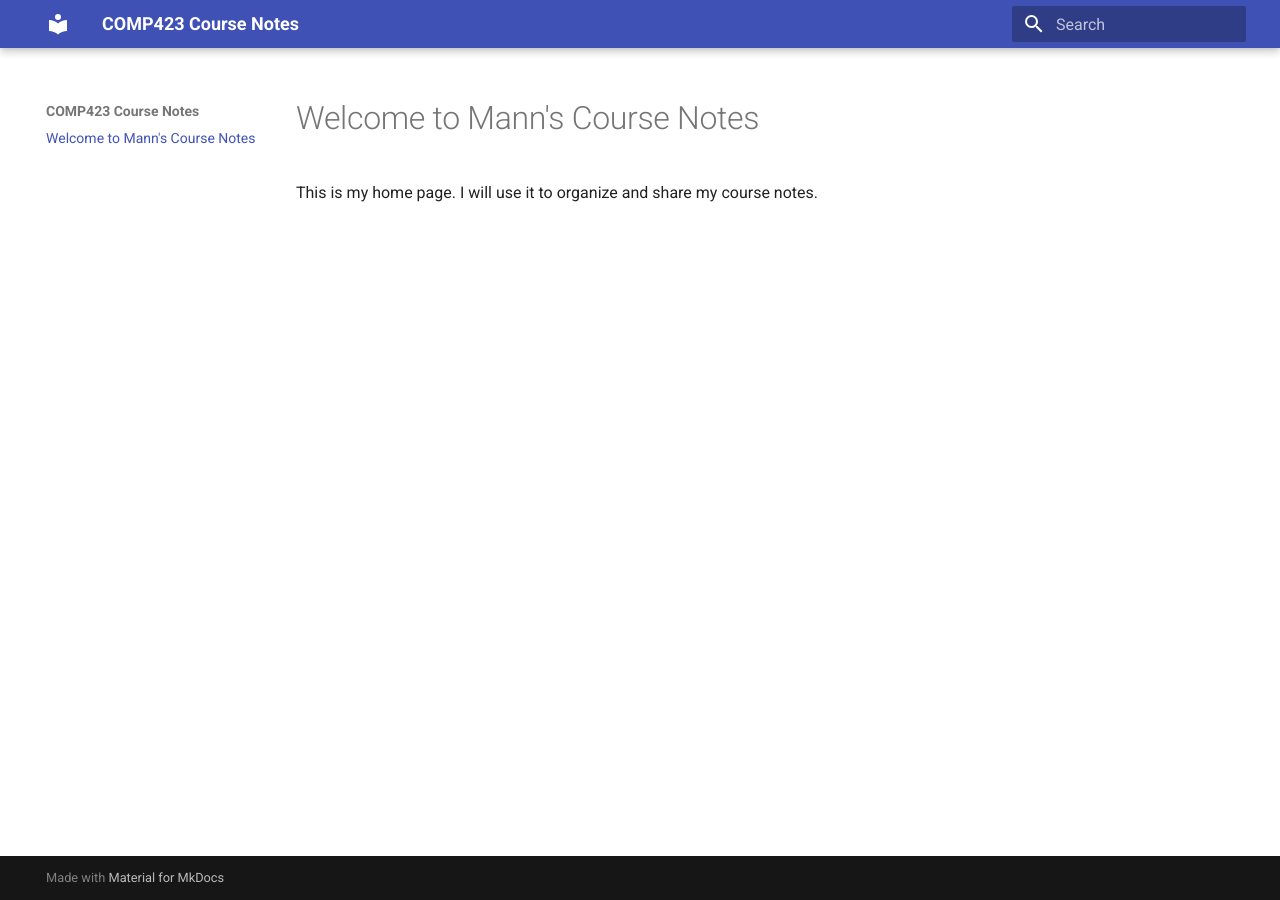
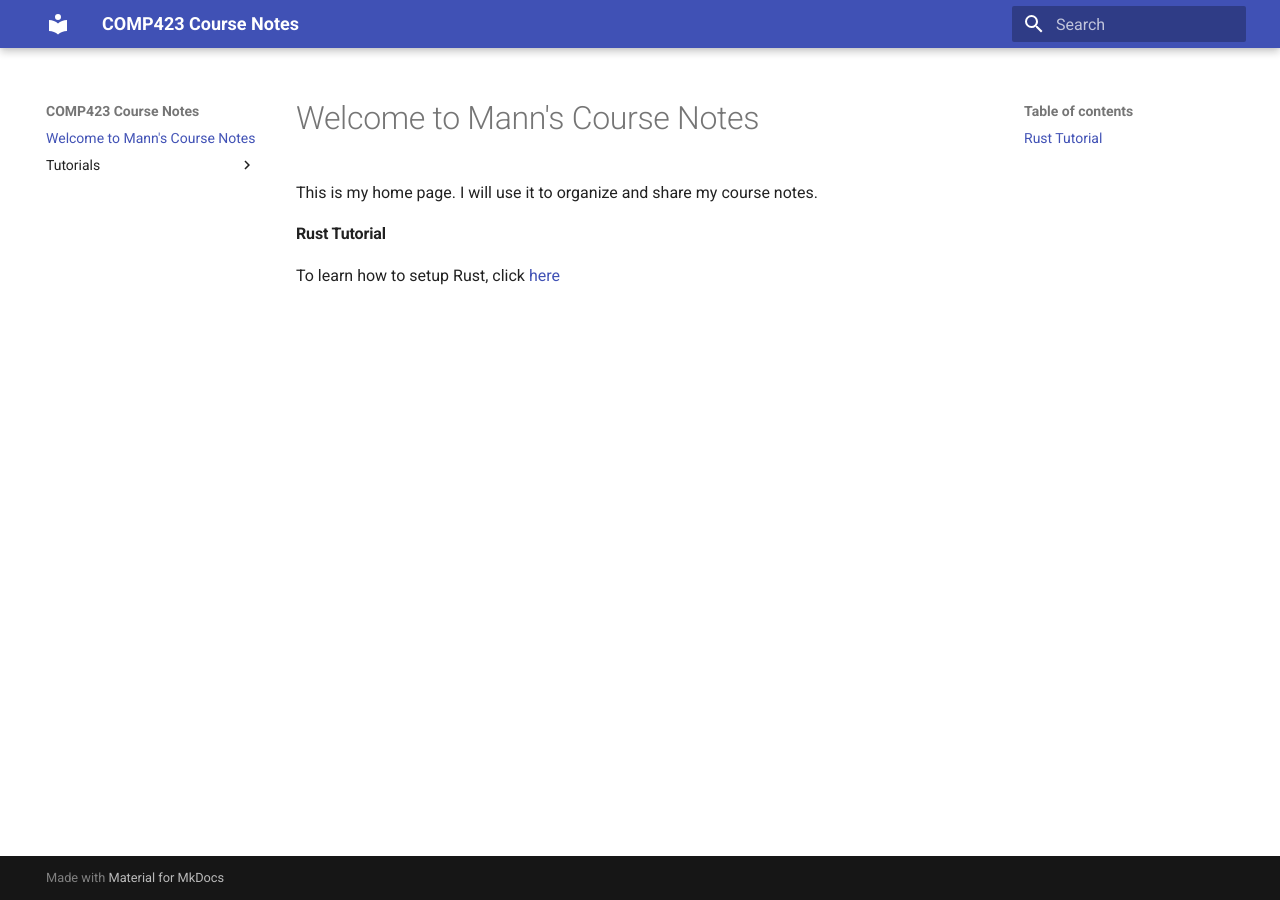
Before and after one commit to MannBarot/comp423-course-notes, an MkDocs documentation site: the page built from docs/index.md, in a window 1280 px wide. Built offline with MkDocs 1.6.1 and Material for MkDocs 9.7.7, drawn with Linux system fonts in a browser that asks for light colours.

Commit message:
created link to the tutorial from main page

```diff
--- /dev/null
+++ b/assets/background.css
@@ -0,0 +1,3 @@
+body {
+    background-color: cyan;
+}
--- a/docs/index.md
+++ b/docs/index.md
@@ -1,3 +1,6 @@
 # Welcome to Mann's Course Notes
 
 This is my home page. I will use it to organize and share my course notes.
+
+#### Rust Tutorial
+To learn how to setup Rust, click [here](tutorials/rust-setup.md)
```
Also changed, not shown: docs/tutorials/rust-setup.md (renamed from tutorials/rust-setup.md), mkdocs.yml (line endings or trailing spaces).
